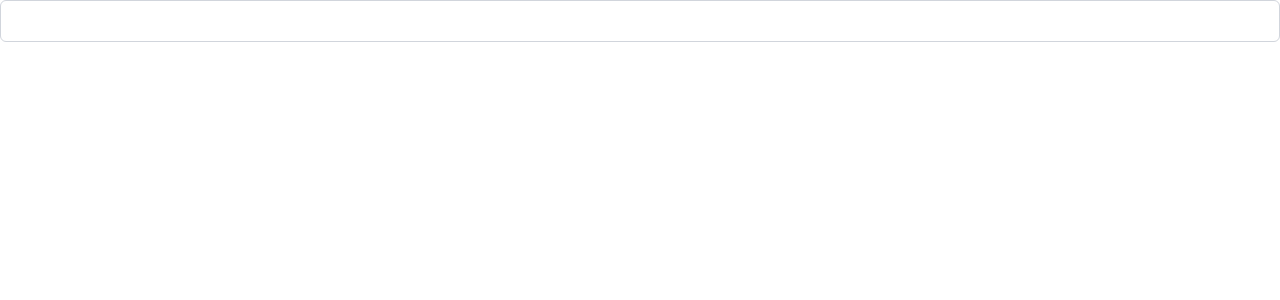
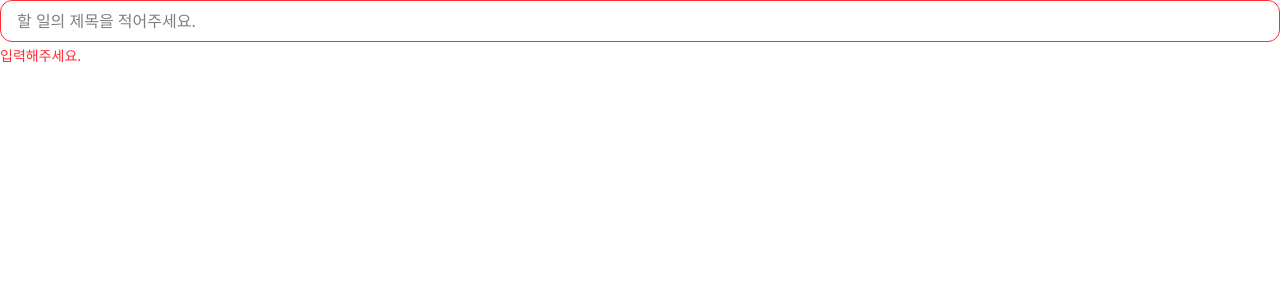
Before and after one commit to jadewisemann/codeit_sprint_9th_fe__3th__1st, a Next.js app: page / in a window 1280 px wide. Shown: the top 300 px of the page. Built offline with nearby package versions, Linux system fonts and the light colour scheme.

Commit message:
clsx설치, Input 컴포넌트 에러 상태 추가

```diff
--- a/package.json
+++ b/package.json
@@ -9,6 +9,7 @@
     "lint": "next lint"
   },
   "dependencies": {
+    "clsx": "^2.1.1",
     "next": "15.3.2",
     "react": "^19.0.0",
     "react-dom": "^19.0.0"
--- a/src/app/components/Input.tsx
+++ b/src/app/components/Input.tsx
@@ -1,3 +1,4 @@
+import clsx from "clsx";
 import { useState } from "react";
 
 type InputProps = {
@@ -5,6 +6,7 @@ type InputProps = {
   onChange: (e: React.ChangeEvent<HTMLInputElement>) => void;
   placeholder?: string;
   type?: string;
+  error?: string;
 }
 
 export default function Input({
@@ -12,14 +14,26 @@ export default function Input({
   onChange,
   placeholder = "",
   type = "text",
+  error,
 }: InputProps) {
+
+  const inputClass = clsx(
+    'w-full rounded-xl px-4 py-2',
+    error
+      ? 'border border-red-500 focus:border-red-500 focus:ring-red-500 focus:outline-red-500'
+      : 'border border-gray-300  focus:border-black focus:ring-black focus:outline-black'
+  );
+
   return (
+    <div>
       <input
         value={value}
         onChange={onChange}
         placeholder={placeholder}
         type={type}
-        className='w-full rounded-md border border-gray-300 px-4 py-2 focus:border-black focus:outline-none'
+        className={inputClass}
         />
+        {error && <p className='mt-1 text-sm text-red-500'>{error}</p>}
+      </div>
     );
 }
--- a/src/app/page.tsx
+++ b/src/app/page.tsx
@@ -10,9 +10,11 @@ export default function Home() {
     setValue(e.target.value);
   };
 
+  const error = value.length < 1 ? '입력해주세요.' : '';
+
   return (
     <div>
-      <Input value={value} onChange={handleChange} />
+      <Input value={value} onChange={handleChange} placeholder='할 일의 제목을 적어주세요.' error={error} />
     </div>
   );
 }
```
Also changed, not shown: 1 other file (tests, documents, lock files or other folders). Lines whose indentation alone changed are shown as unchanged.
